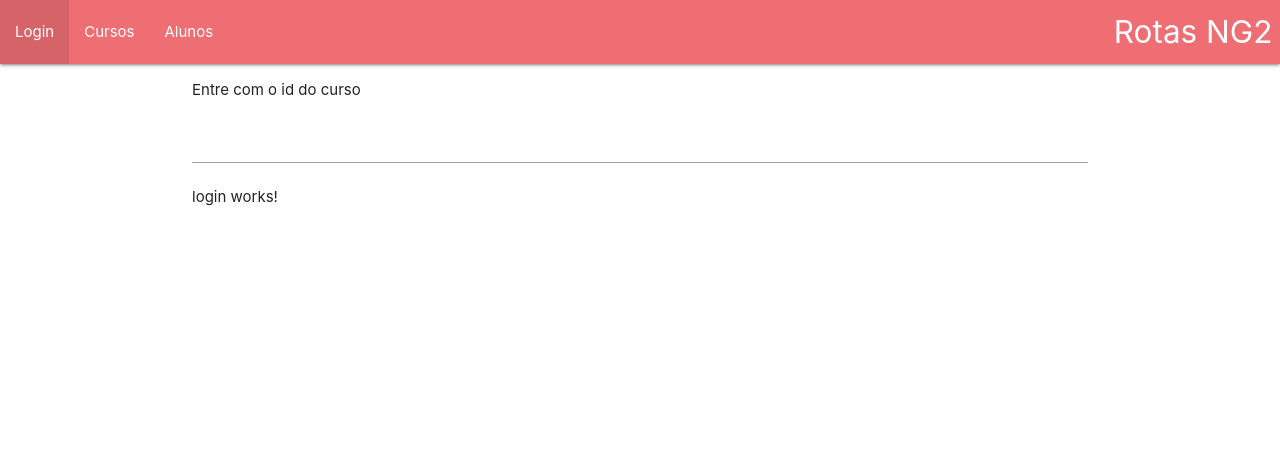
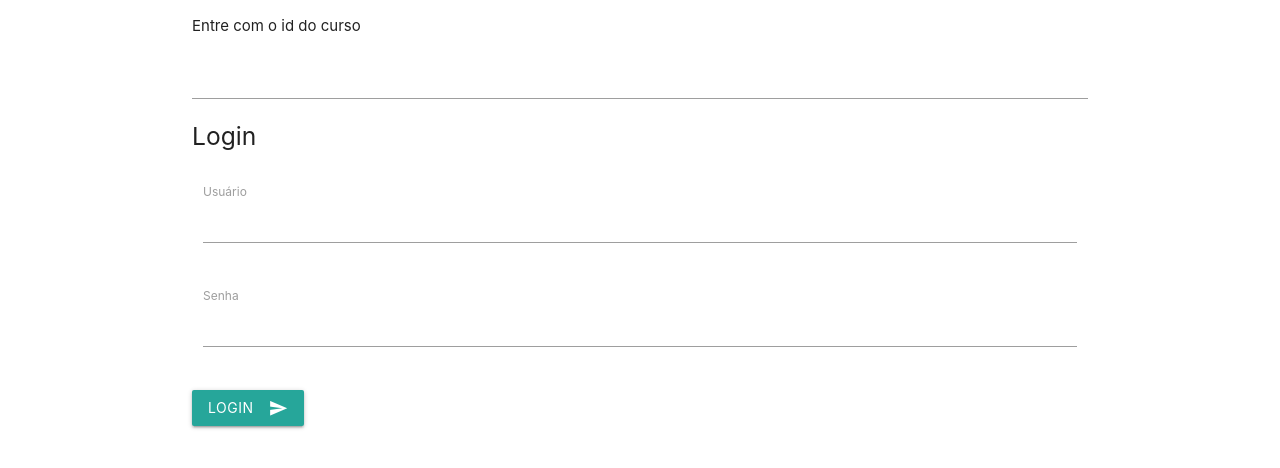
Before and after one commit to jeanmmlima/angular, an Angular app in the folder rotas/: page /login in a window 1280 px wide. Shown: the top 468 px of the page. Built offline with nearby package versions, Linux system fonts and the light colour scheme.

Commit message:
form de login

```diff
--- a/rotas/src/app/alunos/alunos.component.ts
+++ b/rotas/src/app/alunos/alunos.component.ts
@@ -16,4 +16,5 @@
     this.alunos = this.alunosService.getAlunos();
   }
 
+
 }
--- a/rotas/src/app/app.component.html
+++ b/rotas/src/app/app.component.html
@@ -6,7 +6,7 @@
   Inserindo diretiva (RouterLink) para acessar as rotas
 -->
 
-<nav>
+<nav *ngIf="mostrarMenu">
   <div class="nav-wrapper">
     <a routerLink="" class="brand-logo right">Rotas NG2</a>
     <ul id="nav-mobile" class="left hide-on-med-and-down">
--- a/rotas/src/app/app.component.ts
+++ b/rotas/src/app/app.component.ts
@@ -1,3 +1,4 @@
+import { AuthService } from './login/auth.service';
 import { Component } from '@angular/core';
 
 @Component({
@@ -7,4 +8,17 @@
 })
 export class AppComponent {
   title = 'rotas';
+
+  mostrarMenu: boolean = false;
+
+  constructor(private authService: AuthService){
+
+  }
+  ngOnInit(): void {
+    //Called after the constructor, initializing input properties, and the first call to ngOnChanges.
+    //Add 'implements OnInit' to the class.
+    this.authService.mostrarMenuEmitter.subscribe(
+      mostrar => this.mostrarMenu = mostrar
+    );
+  }
 }
--- a/rotas/src/app/app.routing.module.ts
+++ b/rotas/src/app/app.routing.module.ts
@@ -11,6 +11,10 @@
 
 
 const appRoutes: Routes = [
+  //lazy load
+  //{path: 'cursos',loadChildren: 'app/cursos/cursos.module#CursosModule'},
+  //{path: 'alunos', loadChildren: 'app/alunos/alnos.module#AlunosModule'},
+
   { path: 'login', component: LoginComponent},
   { path: '', component: HomeComponent }
   //{ path: 'cursos', component: CursosComponent},
--- a/rotas/src/app/cursos/cursos.routing.module.ts
+++ b/rotas/src/app/cursos/cursos.routing.module.ts
@@ -9,6 +9,7 @@
 
 
 const cursosRoutes: Routes = [
+  //{ path: 'cursos', component: CursosComponent}, para lazy loading
   { path: 'cursos', component: CursosComponent},
   { path: 'curso/:id', component: CursoDetalheComponent},
   { path: 'naoEncontrado', component: CursoNaoEncontradoComponent}
--- /dev/null
+++ b/rotas/src/app/login/auth.service.ts
@@ -0,0 +1,29 @@
+import { Router } from '@angular/router';
+import { Usuario } from './usuario';
+import { Injectable, EventEmitter } from '@angular/core';
+
+@Injectable({
+  providedIn: 'root'
+})
+export class AuthService {
+
+  private usuarioAutenticado: boolean = false;
+
+  mostrarMenuEmitter = new EventEmitter<boolean>();
+
+  constructor(private router: Router) { }
+
+  fazerLogin(usuario: Usuario){
+    if(usuario.nome === 'usuario@email.com' &&
+    usuario.senha === '123456'){
+      this.usuarioAutenticado = true;
+
+      this.mostrarMenuEmitter.emit(true);
+      //home page
+      this.router.navigate(['/'])
+    } else {
+      this.usuarioAutenticado = false;
+      this.mostrarMenuEmitter.emit(false);
+    }
+  }
+}
--- a/rotas/src/app/login/login.component.html
+++ b/rotas/src/app/login/login.component.html
@@ -1 +1,23 @@
-<p>login works!</p>
+<h5>Login</h5>
+<br>
+<div class="row">
+  <div class="input-field col s12">
+    <input [(ngModel)]="usuario.nome" id="usuario" type="text" class="validate">
+    <label for="usuario" class="active">Usuário</label>
+  </div>
+</div>
+
+
+<div class="row">
+  <div class="input-field col s12">
+    <input [(ngModel)]="usuario.senha" id="senha" type="password" class="validate">
+    <label for="senha" class="active">Senha</label>
+  </div>
+</div>
+
+
+<button class="btn waves-effect waves-light"
+type="submit" name="action" (click)="fazerLogin()">
+Login
+  <i class="material-icons right">send</i>
+</button>
--- a/rotas/src/app/login/login.component.ts
+++ b/rotas/src/app/login/login.component.ts
@@ -1,3 +1,5 @@
+import { Usuario } from './usuario';
+import { AuthService } from './auth.service';
 import { Component, OnInit } from '@angular/core';
 
 @Component({
@@ -7,9 +9,19 @@
 })
 export class LoginComponent implements OnInit {
 
-  constructor() { }
+  public usuario: Usuario = new Usuario();
+
+  constructor(private authService: AuthService) {
+
+  }
 
   ngOnInit(): void {
+
+  }
+
+  fazerLogin(){
+    console.log(this.usuario);
+    this.authService.fazerLogin(this.usuario);
   }
 
 }
--- /dev/null
+++ b/rotas/src/app/login/usuario.ts
@@ -0,0 +1,6 @@
+export class Usuario{
+
+  nome: string;
+  senha: string;
+
+}
```
Also changed, not shown: rotas/src/app/app.module.ts (+4 -3 lines), 1 other file (tests, documents, lock files or other folders).
